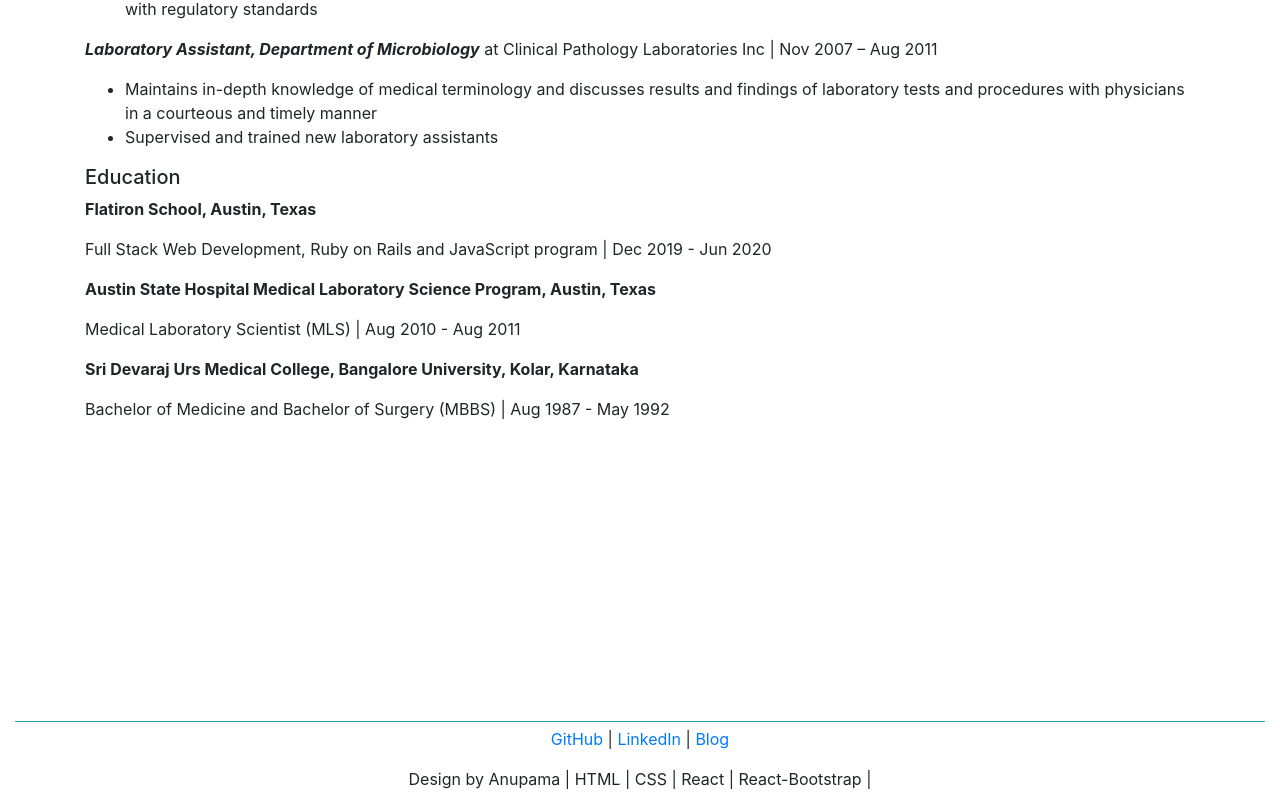
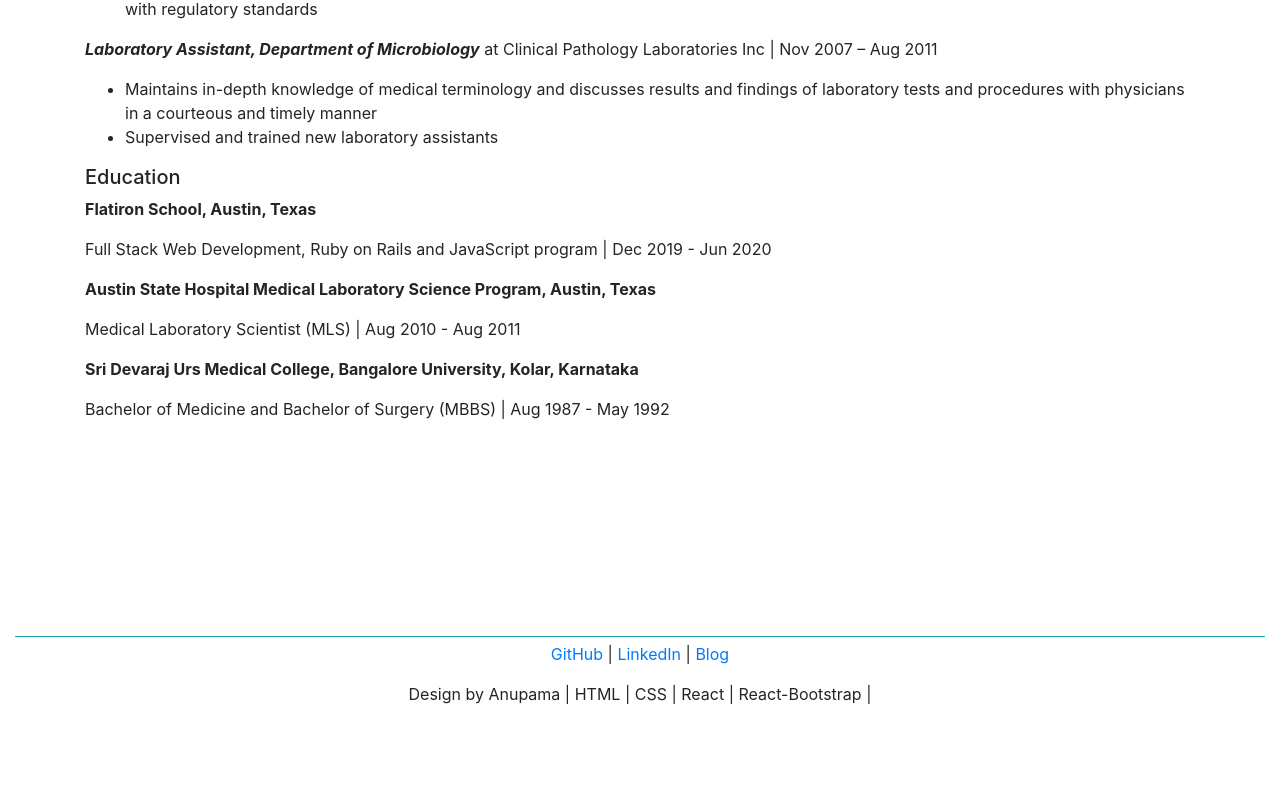
Before and after one commit to anudukkipati/anupama-website, a React (Create React App) app in the folder anupama-website/: page /resume in a window 1280 px wide. Shown: the part 1336-2143 px from the top of the page. After the commit the page ends 2058 px from the top, so only its background shows below. Built offline with nearby package versions, Linux system fonts and the light colour scheme.

Commit message:
add css changes to footer

```diff
--- a/anupama-website/src/App.css
+++ b/anupama-website/src/App.css
@@ -79,7 +79,7 @@
 }
 .footer{
   text-align: center;
-  margin-top: 300px;
+  margin-top: 215px;
   border-top: 1px solid #17a2b8;
 }
 .links{
```
